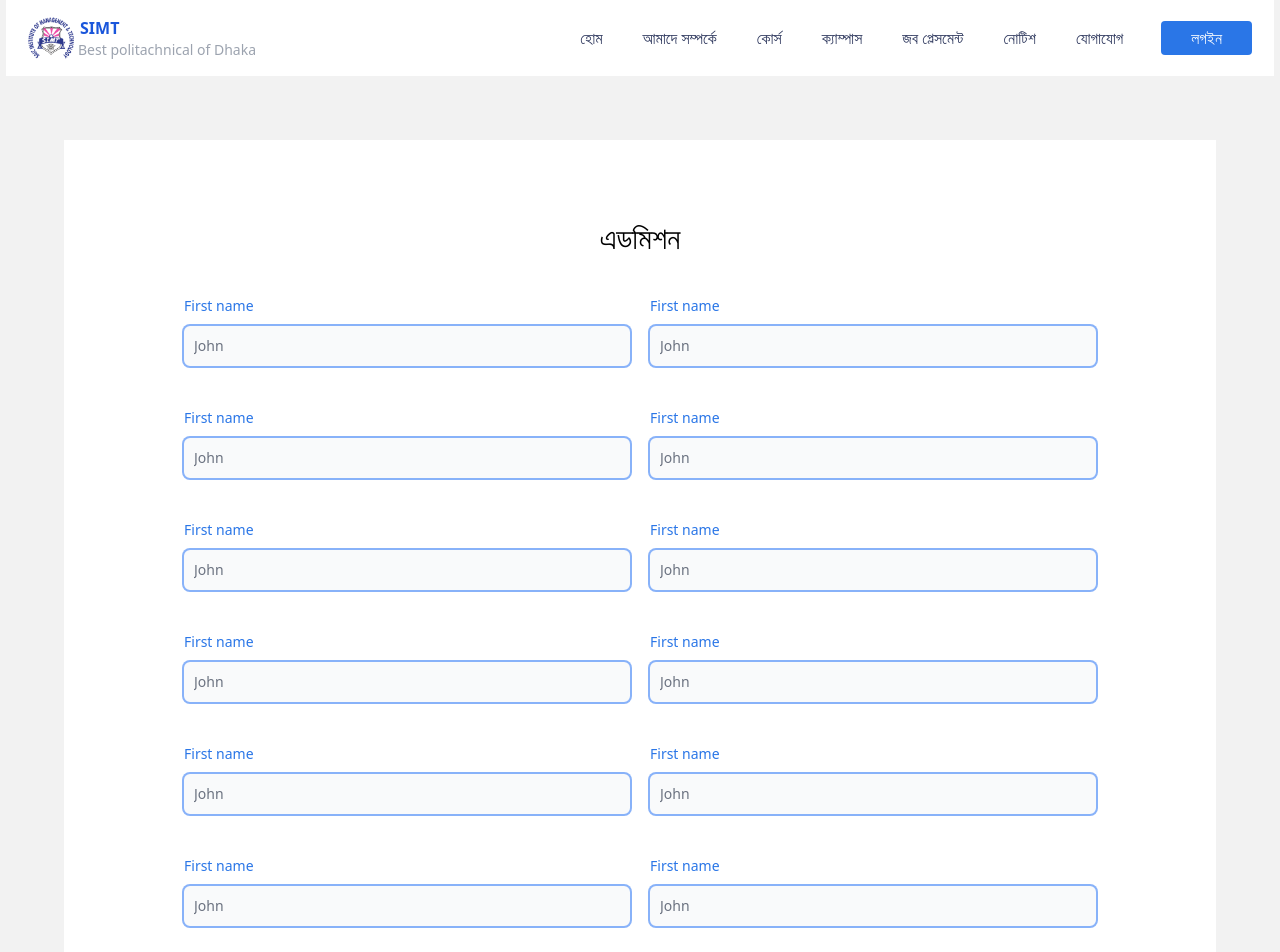
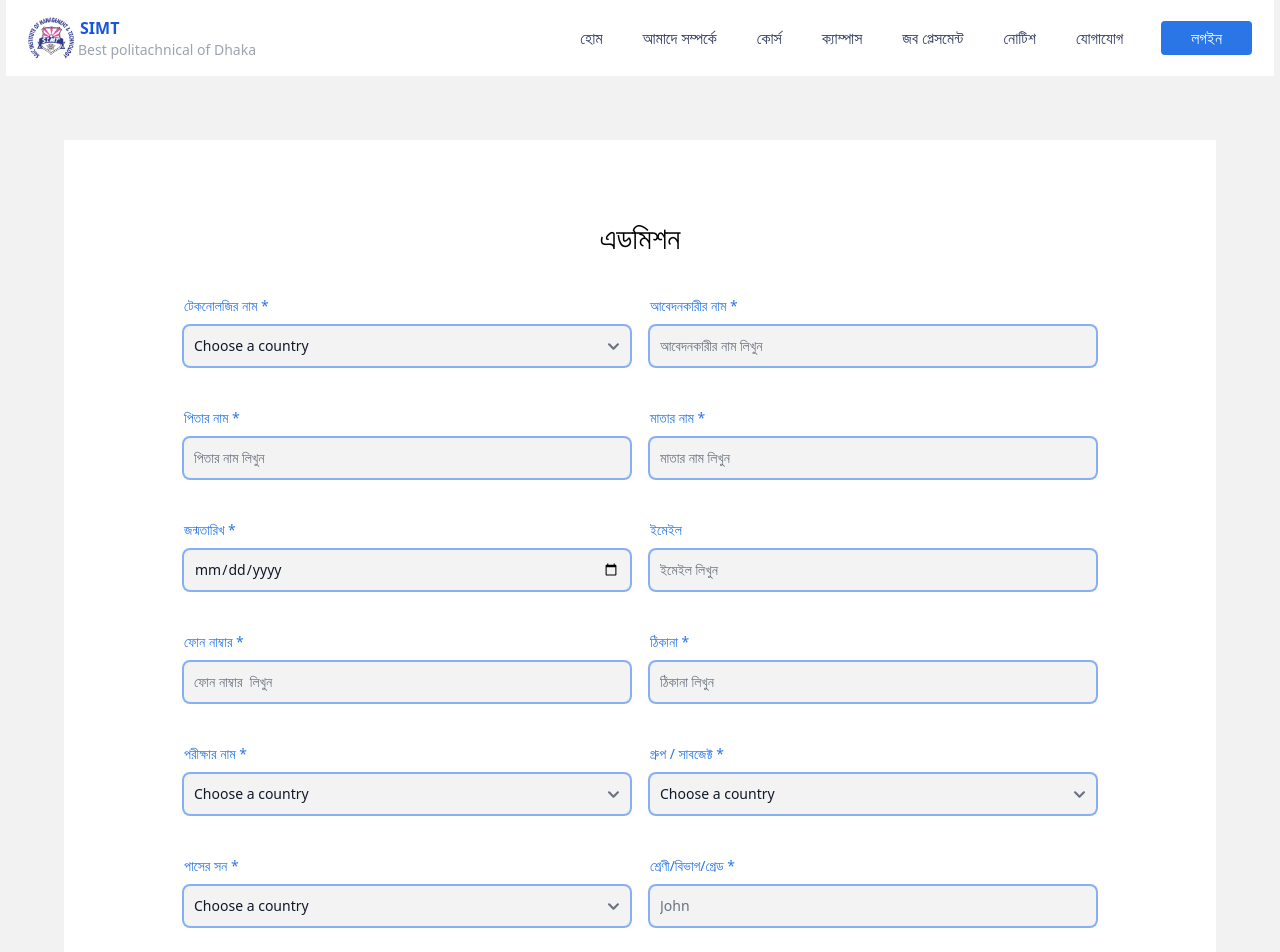
Before and after one commit to Five-Stack/Management-System-client, a React (Vite) app: page /admission in a window 1280 px wide. Shown: the top 952 px of the page. Built offline with nearby package versions, Linux system fonts and the light colour scheme.

Commit message:
admission form design addec

```diff
--- a/src/Pages/Admission/Admission.jsx
+++ b/src/Pages/Admission/Admission.jsx
@@ -1,6 +1,8 @@
-import React from 'react';
+import React, { useState } from 'react';
+
 
 const Admission = () => {
+
     return (
         <div className='lg-container'>
 
@@ -9,52 +11,77 @@ const Admission = () => {
                 <form>
                     <div className='grid grid-cols-2 gap-x-3 gap-y-10'>
                         <div>
-                            <label className="block mb-2 text-sm txt-blue font-medium dark:text-white">First name</label>
-                            <input type="text" id="first_name" className="bg-gray-50 border-2 focus:border border-opacity-60 border-blue-500 text-gray-900 text-sm rounded-lg block w-full p-2.5" placeholder="John" required />
+                            <label className="block mb-2 text-sm txt-blue font-medium dark:text-white">টেকনোলজির নাম *</label>
+                            <select id="countries" className="bg-[#D9D9D952] border-2 focus:border border-opacity-60 border-blue-500 text-gray-900 text-sm rounded-lg block w-full p-2.5">
+                                <option selected disabled>Choose a country</option>
+                                <option value="US">United States</option>
+                                <option value="CA">Canada</option>
+                                <option value="FR">France</option>
+                                <option value="DE">Germany</option>
+                            </select>
                         </div>
                         <div>
-                            <label className="block mb-2 text-sm txt-blue font-medium dark:text-white">First name</label>
-                            <input type="text" id="first_name" className="bg-gray-50 border-2 focus:border border-opacity-60 border-blue-500 text-gray-900 text-sm rounded-lg block w-full p-2.5" placeholder="John" required />
+                            <label className="block mb-2 text-sm txt-blue font-medium dark:text-white">আবেদনকারীর নাম *</label>
+                            <input type="text" id="first_name" className="bg-[#D9D9D952] border-2 focus:border border-opacity-60 border-blue-500 text-gray-900 text-sm rounded-lg block w-full p-2.5" placeholder="আবেদনকারীর নাম লিখুন" required />
                         </div>
                         <div>
-                            <label className="block mb-2 text-sm txt-blue font-medium dark:text-white">First name</label>
-                            <input type="text" id="first_name" className="bg-gray-50 border-2 focus:border border-opacity-60 border-blue-500 text-gray-900 text-sm rounded-lg block w-full p-2.5" placeholder="John" required />
+                            <label className="block mb-2 text-sm txt-blue font-medium dark:text-white">পিতার নাম *</label>
+                            <input type="text" id="first_name" className="bg-[#D9D9D952] border-2 focus:border border-opacity-60 border-blue-500 text-gray-900 text-sm rounded-lg block w-full p-2.5" placeholder="পিতার নাম লিখুন" required />
                         </div>
                         <div>
-                            <label className="block mb-2 text-sm txt-blue font-medium dark:text-white">First name</label>
-                            <input type="text" id="first_name" className="bg-gray-50 border-2 focus:border border-opacity-60 border-blue-500 text-gray-900 text-sm rounded-lg block w-full p-2.5" placeholder="John" required />
+                            <label className="block mb-2 text-sm txt-blue font-medium dark:text-white">মাতার নাম *</label>
+                            <input type="text" id="first_name" className="bg-[#D9D9D952] border-2 focus:border border-opacity-60 border-blue-500 text-gray-900 text-sm rounded-lg block w-full p-2.5" placeholder="মাতার নাম লিখুন " required />
                         </div>
                         <div>
-                            <label className="block mb-2 text-sm txt-blue font-medium dark:text-white">First name</label>
-                            <input type="text" id="first_name" className="bg-gray-50 border-2 focus:border border-opacity-60 border-blue-500 text-gray-900 text-sm rounded-lg block w-full p-2.5" placeholder="John" required />
+                            <label className="block mb-2 text-sm txt-blue font-medium dark:text-white">জন্মতারিখ *</label>
+                            <input type="date" id="first_name" className="bg-[#D9D9D952] border-2 focus:border border-opacity-60 border-blue-500 text-gray-900 text-sm rounded-lg block w-full p-2.5" placeholder="" required />
+
                         </div>
                         <div>
-                            <label className="block mb-2 text-sm txt-blue font-medium dark:text-white">First name</label>
-                            <input type="text" id="first_name" className="bg-gray-50 border-2 focus:border border-opacity-60 border-blue-500 text-gray-900 text-sm rounded-lg block w-full p-2.5" placeholder="John" required />
+                            <label className="block mb-2 text-sm txt-blue font-medium dark:text-white">ইমেইল</label>
+                            <input type="text" id="first_name" className="bg-[#D9D9D952] border-2 focus:border border-opacity-60 border-blue-500 text-gray-900 text-sm rounded-lg block w-full p-2.5" placeholder="ইমেইল লিখুন" required />
                         </div>
                         <div>
-                            <label className="block mb-2 text-sm txt-blue font-medium dark:text-white">First name</label>
-                            <input type="text" id="first_name" className="bg-gray-50 border-2 focus:border border-opacity-60 border-blue-500 text-gray-900 text-sm rounded-lg block w-full p-2.5" placeholder="John" required />
+                            <label className="block mb-2 text-sm txt-blue font-medium dark:text-white">ফোন নাম্বার *</label>
+                            <input type="text" id="first_name" className="bg-[#D9D9D952] border-2 focus:border border-opacity-60 border-blue-500 text-gray-900 text-sm rounded-lg block w-full p-2.5" placeholder="ফোন নাম্বার  লিখুন" required />
                         </div>
                         <div>
-                            <label className="block mb-2 text-sm txt-blue font-medium dark:text-white">First name</label>
-                            <input type="text" id="first_name" className="bg-gray-50 border-2 focus:border border-opacity-60 border-blue-500 text-gray-900 text-sm rounded-lg block w-full p-2.5" placeholder="John" required />
+                            <label className="block mb-2 text-sm txt-blue font-medium dark:text-white">ঠিকানা *</label>
+                            <input type="text" id="first_name" className="bg-[#D9D9D952] border-2 focus:border border-opacity-60 border-blue-500 text-gray-900 text-sm rounded-lg block w-full p-2.5" placeholder="ঠিকানা লিখুন" required />
                         </div>
                         <div>
-                            <label className="block mb-2 text-sm txt-blue font-medium dark:text-white">First name</label>
-                            <input type="text" id="first_name" className="bg-gray-50 border-2 focus:border border-opacity-60 border-blue-500 text-gray-900 text-sm rounded-lg block w-full p-2.5" placeholder="John" required />
+                            <label className="block mb-2 text-sm txt-blue font-medium dark:text-white">পরীক্ষার নাম *</label>
+                            <select id="countries" className="bg-[#D9D9D952] border-2 focus:border border-opacity-60 border-blue-500 text-gray-900 text-sm rounded-lg block w-full p-2.5">
+                                <option defaultValue>Choose a country</option>
+                                <option value="US">United States</option>
+                                <option value="CA">Canada</option>
+                                <option value="FR">France</option>
+                                <option value="DE">Germany</option>
+                            </select>
                         </div>
                         <div>
-                            <label className="block mb-2 text-sm txt-blue font-medium dark:text-white">First name</label>
-                            <input type="text" id="first_name" className="bg-gray-50 border-2 focus:border border-opacity-60 border-blue-500 text-gray-900 text-sm rounded-lg block w-full p-2.5" placeholder="John" required />
+                            <label className="block mb-2 text-sm txt-blue font-medium dark:text-white">গ্রুপ / সাবজেক্ট  *</label>
+                            <select id="countries" className="bg-[#D9D9D952] border-2 focus:border border-opacity-60 border-blue-500 text-gray-900 text-sm rounded-lg block w-full p-2.5">
+                                <option defaultValue>Choose a country</option>
+                                <option value="US">United States</option>
+                                <option value="CA">Canada</option>
+                                <option value="FR">France</option>
+                                <option value="DE">Germany</option>
+                            </select>
                         </div>
                         <div>
-                            <label className="block mb-2 text-sm txt-blue font-medium dark:text-white">First name</label>
-                            <input type="text" id="first_name" className="bg-gray-50 border-2 focus:border border-opacity-60 border-blue-500 text-gray-900 text-sm rounded-lg block w-full p-2.5" placeholder="John" required />
+                            <label className="block mb-2 text-sm txt-blue font-medium dark:text-white">পাসের সন *</label>
+                            <select id="countries" className="bg-[#D9D9D952] border-2 focus:border border-opacity-60 border-blue-500 text-gray-900 text-sm rounded-lg block w-full p-2.5">
+                                <option defaultValue>Choose a country</option>
+                                <option value="US">United States</option>
+                                <option value="CA">Canada</option>
+                                <option value="FR">France</option>
+                                <option value="DE">Germany</option>
+                            </select>
                         </div>
                         <div>
-                            <label className="block mb-2 text-sm txt-blue font-medium dark:text-white">First name</label>
-                            <input type="text" id="first_name" className="bg-gray-50 border-2 focus:border border-opacity-60 border-blue-500 text-gray-900 text-sm rounded-lg block w-full p-2.5" placeholder="John" required />
+                            <label className="block mb-2 text-sm txt-blue font-medium dark:text-white">শ্রেণী/বিভাগ/গ্রেড *</label>
+                            <input type="text" id="first_name" className="bg-[#D9D9D952] border-2 focus:border border-opacity-60 border-blue-500 text-gray-900 text-sm rounded-lg block w-full p-2.5" placeholder="John" required />
                         </div>
                     </div>
                     <div className='text-right mt-8 pr-1'>
@@ -66,5 +93,4 @@ const Admission = () => {
         </div>
     );
 };
-
 export default Admission;
```
Also changed, not shown: index.html (line endings or trailing spaces).
